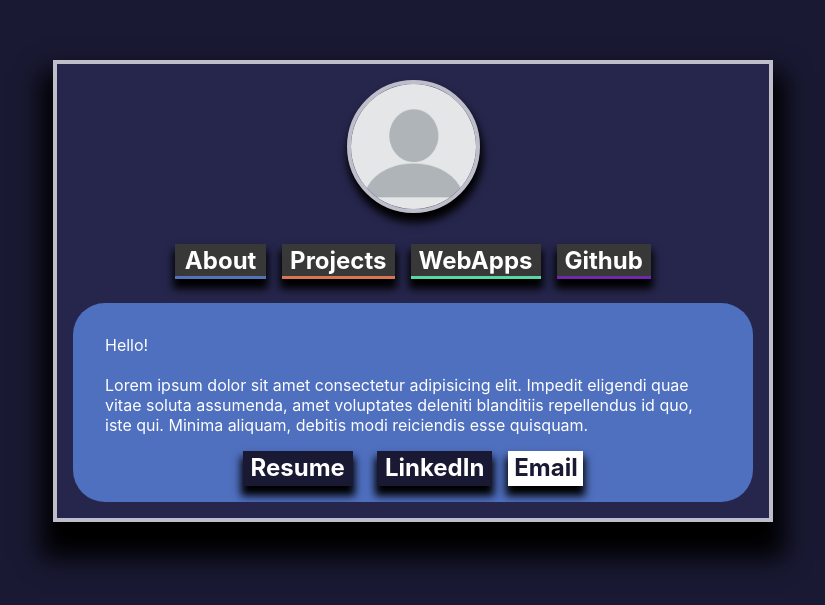
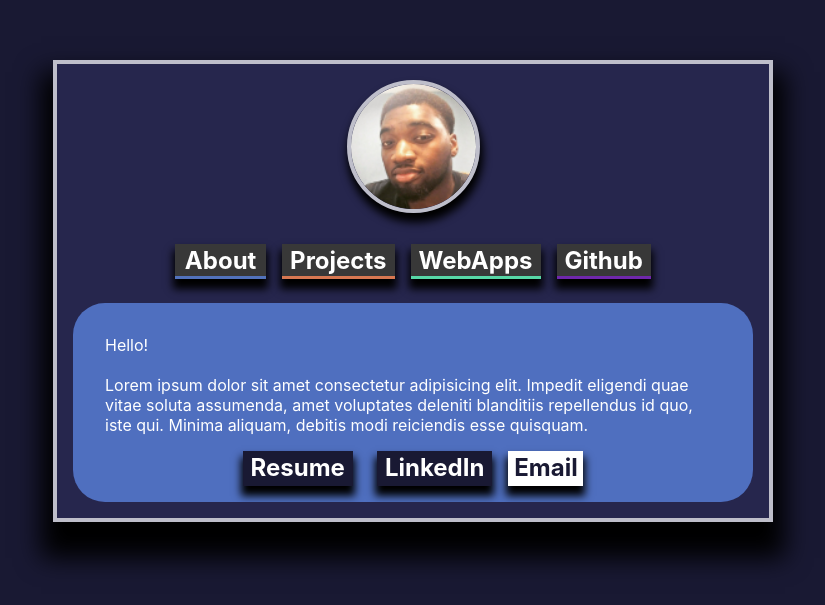
Before and after one commit to tgraha09/storybook, a React (Vite) app: page / in a window 1280 px wide. Shown: the part 109-714 px from the top of the page, without its empty margins (227-1052 px from the left). Built offline with nearby package versions, Linux system fonts and the light colour scheme.

Commit message:
Cloudflare

```diff
--- a/src/routes/avatar.jsx
+++ b/src/routes/avatar.jsx
@@ -6,7 +6,7 @@
 export const Avatar = ()=>{
 
     return(<div className="avatar">
-    <img  src="./media/pic.png"  id="profile" alt="avatar"></img>
+    <img  src="profile.jpg"  id="profile" alt="avatar"></img>
     <h2 className="taurian"></h2>
   </div>)
 }
```
Also changed, not shown: profile.jpg (added).
